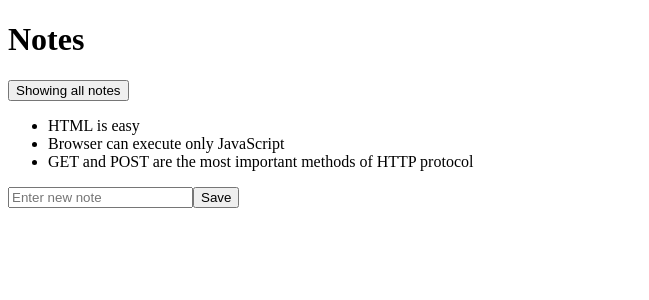
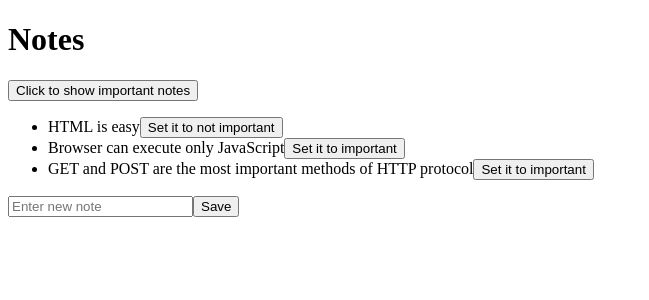
Before and after one commit to Lucaas27/fullstackopen, a React (Vite) app in the folder part2/notesExample/: page / in a window 1280 px wide. Shown: the top 300 px of the page, without its empty margins (0-649 px from the left). Built offline with nearby package versions, Linux system fonts and the light colour scheme; data requests are answered from the project's data file.

Commit message:
Add methods to allow get, post and put http requests to the notes app

```diff
--- a/part2/notesExample/db.json
+++ b/part2/notesExample/db.json
@@ -13,7 +13,7 @@
     {
       "id": 3,
       "content": "GET and POST are the most important methods of HTTP protocol",
-      "important": true
+      "important": false
     }
   ]
 }
--- a/part2/notesExample/src/App.jsx
+++ b/part2/notesExample/src/App.jsx
@@ -1,33 +1,44 @@
 import React from "react";
 import Note from "./components/Note";
 import { useState, useEffect } from "react";
-import axios from "axios";
+import noteService from "./services/notes";
 
 const App = () => {
   const [notesList, setNotesList] = useState([]);
   const [enteredNote, setEnteredNote] = useState("");
   const [showAll, setShowAll] = useState(true);
 
-  const hook = () => {
+  /**************** Get list of notes when page loads ***************/
+  useEffect(() => {
     // console.log("useEffect fired");
-    axios.get("http://localhost:3001/notes").then((res) => {
+    noteService.getAll().then((initialNotes) => {
       //   console.log(res);
-      setNotesList(res.data);
+      setNotesList(initialNotes);
     });
-  };
+  }, []);
 
-  useEffect(hook, []);
-  //   console.log("render", notesList.length, "notes");
+  // console.log("render", notesList.length, "notes");
 
   const enteredNoteHandler = (e) => setEnteredNote(e.target.value);
 
   const filteredNotes = showAll
     ? notesList
     : notesList.filter((note) => note.important);
+
   const filterHandler = () => setShowAll(!showAll);
 
-  // console.log(enteredNote)
+  /**************** Update note importance ***************/
+  const toggleImportanceHandler = (id) => {
+    const currentNote = notesList.find((n) => n.id === id);
+    const modifiedNote = { ...currentNote, important: !currentNote.important };
 
+    noteService.update(id, modifiedNote).then((returnedNote) => {
+      //if the note is not the targeted one, it will remain the same. Otherwise the note will be replaced
+      setNotesList(notesList.map((n) => (n.id !== id ? n : returnedNote)));
+    });
+  };
+
+  /**************** Post new notes ***************/
   const formSubmitHandler = (e) => {
     e.preventDefault();
 
@@ -39,9 +50,9 @@ const App = () => {
     // setNotesList([...notesList, newNoteData]))
     // console.log(newNoteData)
     // console.log(notesList)
-    axios.post("http://localhost:3001/notes", newNoteData).then((res) => {
+    noteService.create(newNoteData).then((newNoteReturned) => {
       // console.log(res.data);
-      setNotesList(notesList.concat(res.data));
+      setNotesList(notesList.concat(newNoteReturned));
       setEnteredNote("");
     });
   };
@@ -51,12 +62,16 @@ const App = () => {
       <h1>Notes</h1>
       <div>
         <button onClick={filterHandler}>
-          Showing {showAll ? "all" : "important"} notes
+          Click to show {showAll ? "important" : "all"} notes
         </button>
       </div>
       <ul>
         {filteredNotes.map((note) => (
-          <Note key={note.id} note={note} />
+          <Note
+            key={note.id}
+            note={note}
+            toggleImportanceHandler={toggleImportanceHandler}
+          />
         ))}
       </ul>
       <form onSubmit={formSubmitHandler}>
--- a/part2/notesExample/src/components/Note.jsx
+++ b/part2/notesExample/src/components/Note.jsx
@@ -1,5 +1,15 @@
-import React from 'react'
+import React from "react";
 
-const Note = ({ note }) => <li>{note.content}</li>
+const Note = ({ note, toggleImportanceHandler }) => {
+  const label = note.important
+    ? "Set it to not important"
+    : "Set it to important";
+  return (
+    <li>
+      {note.content}
+      <button onClick={() => toggleImportanceHandler(note.id)}>{label}</button>
+    </li>
+  );
+};
 
-export default Note
+export default Note;
--- /dev/null
+++ b/part2/notesExample/src/services/notes.js
@@ -0,0 +1,14 @@
+import axios from "axios";
+
+const baseUrl = "http://localhost:3001/notes";
+
+const getAll = () => axios.get(baseUrl).then((res) => res.data);
+const create = (newObj) => axios.post(baseUrl, newObj).then((res) => res.data);
+const update = (id, newObj) =>
+  axios.put(`${baseUrl}/${id}`, newObj).then((res) => res.data);
+
+export default {
+  getAll,
+  create,
+  update,
+};
```
